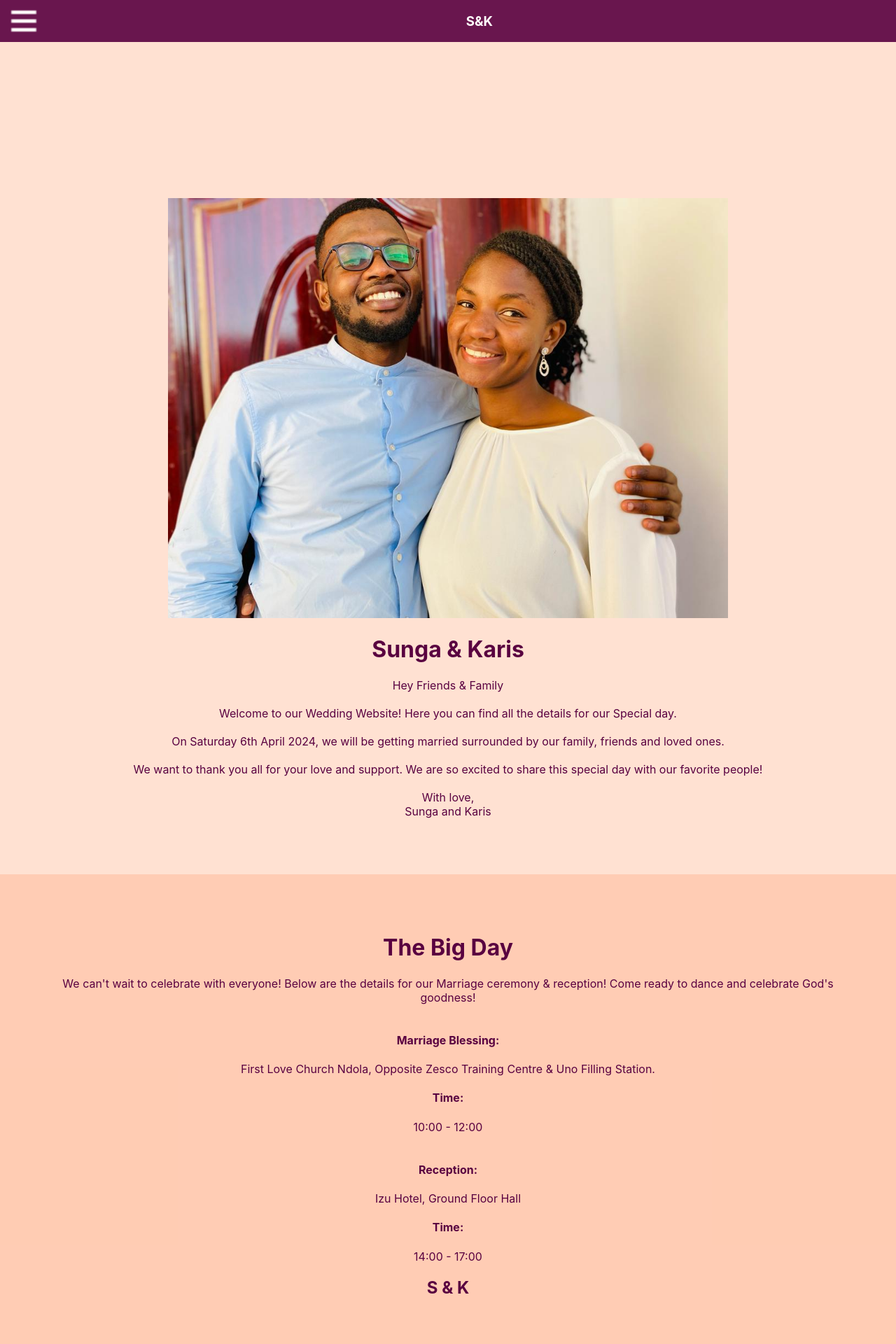
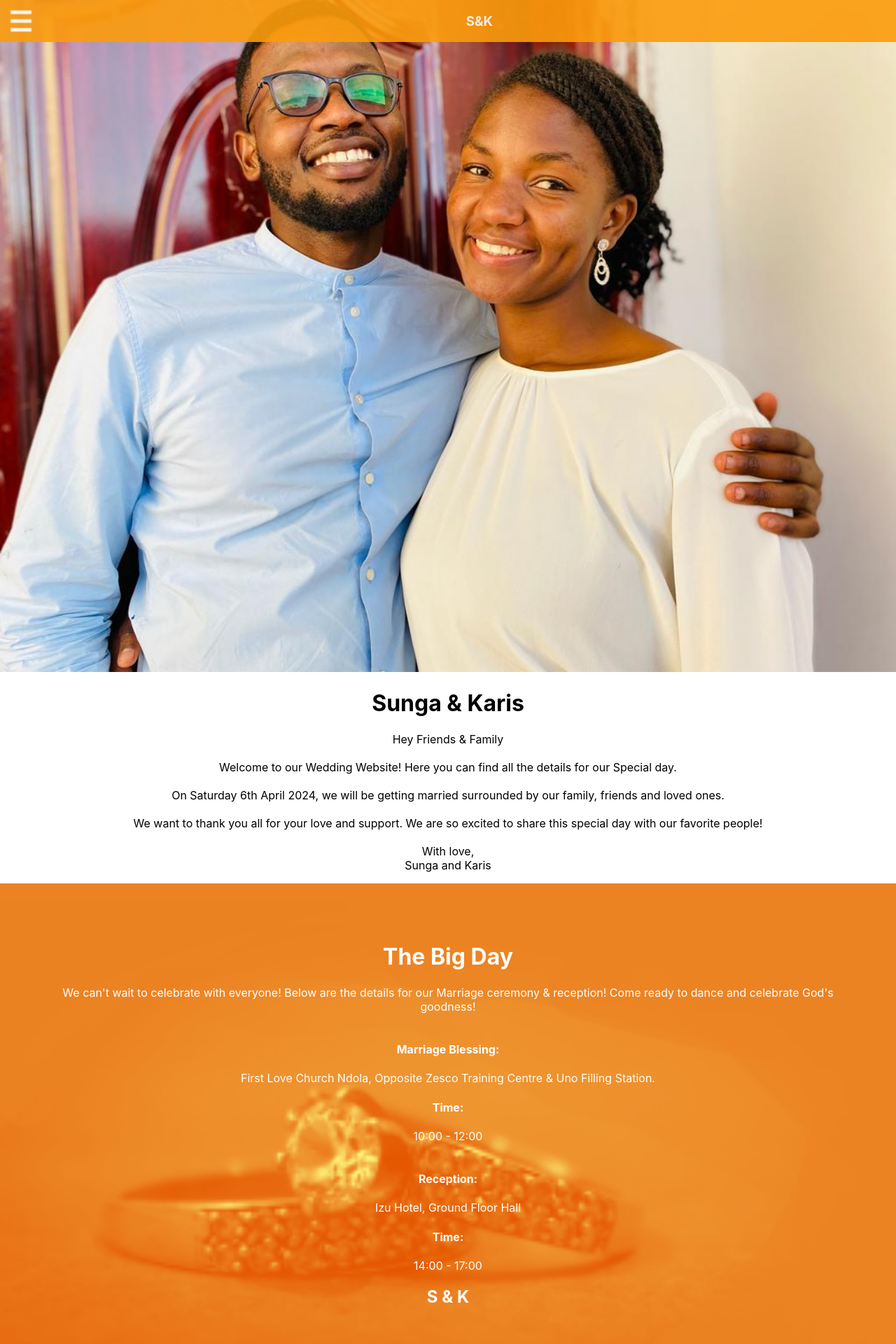
Before and after one commit to sunga12/thawetheswedding24, a React (Create React App) app: page / in a window 1280 px wide. Shown: the top 1920 px of the page at 70% size. Built offline with nearby package versions, Linux system fonts and the light colour scheme.

Commit message:
Add rings image and update styles

```diff
--- a/src/index.css
+++ b/src/index.css
@@ -5,8 +5,8 @@ body {
     sans-serif;
   -webkit-font-smoothing: antialiased;
   -moz-osx-font-smoothing: grayscale;
-  background-color: #ff9c6b4c;
-  color: #590140;
+  background-color: rgb(255, 255, 255);
+  color: #000000;
 }
 
 code {
@@ -16,10 +16,11 @@ code {
 
 nav {
   position: fixed;
+  top: 0;
   width: 100vw;
-  background-color: #590140;
+  background-color: #fb9c0d;
   margin-left: 0;
-  color: #fff;
+  color: #ffffff;
   opacity: 90%;
 }
 
@@ -29,7 +30,7 @@ li {
 
 a {
   text-decoration: none;
-  color: #fff;
+  color: #ffffff;
 }
 
 p {
@@ -53,31 +54,59 @@ nav li {
 .menu {
   /* border: 2px solid green; */
   padding: 0;
-  width: 3rem;
+  width: 2.5rem;
   margin-left: 10px;
   color: #590140;
+  filter: brightness(0) invert(1);
 }
 
 .close {
   position: absolute;
   top: 20px;
   left: 20px;
-  width: 1.75rem;
+  width: 1.25rem;
   color: #590140;
   filter: brightness(0) invert(1);
 }
 
 #home {
+  /* padding: 0 0 5%; */
+}
+
+.img-div {
+  margin-top: 4rem;
+  padding: 1rem;
+}
+
+.skhome {
+  /* max-width: 90%; */
+  width: 100%;
+  /* max-height: 75vh; */
+}
+
+.home-msg {
+  width: 90%;
+  margin: 5% auto;
+}
+
+#bigday {
+  color: #fff;
+  background-color: #ffb03ae5;
+  background-image: url('../src/assets/images/rings-gray.png');
+  background-position-x: 0%;
+  background-position-y: bottom;
+  background-size: 310%;
+  background-repeat: no-repeat;
+  background-blend-mode:overlay;
   padding: 5%;
 }
 
-#bigday {
-  background-color: #ff9c6b4c;
-  padding: 5%;
+.bold-text {
+  font-weight: 700;
 }
 
 #gifts {
-  padding: 5%;
+  padding: 0% 5%;
 }
 
 .logos {
@@ -95,6 +124,7 @@ nav li {
   width: 80%;
   height: auto;
   border-radius: 30%;
+  border: 1px solid black;
 }
 
 .pay-deets {
@@ -105,12 +135,6 @@ nav li {
   width: 40%;
   border-radius: 10%;
   padding: 2%;
-}
-
-.skhome {
-  max-width: 90%;
-  margin-top: 19%;
-  max-height: 75vh;
 }
 
 .network {
@@ -132,9 +156,18 @@ nav li {
   margin: auto;
   width: 80%;
   border-radius: 30%;
+  border: 1px solid black;
 }
 
 .paym:hover {
   scale: 1.2;
   transition-duration: 0.5s;
 }
+
+@media only screen and (min-width: 768px) {
+
+.img-div {
+  margin-top: 3rem;
+}
+
+}
```
Also changed, not shown: src/assets/images/rings-gray.png (added), src/assets/images/rings-grey.jpg (added).
